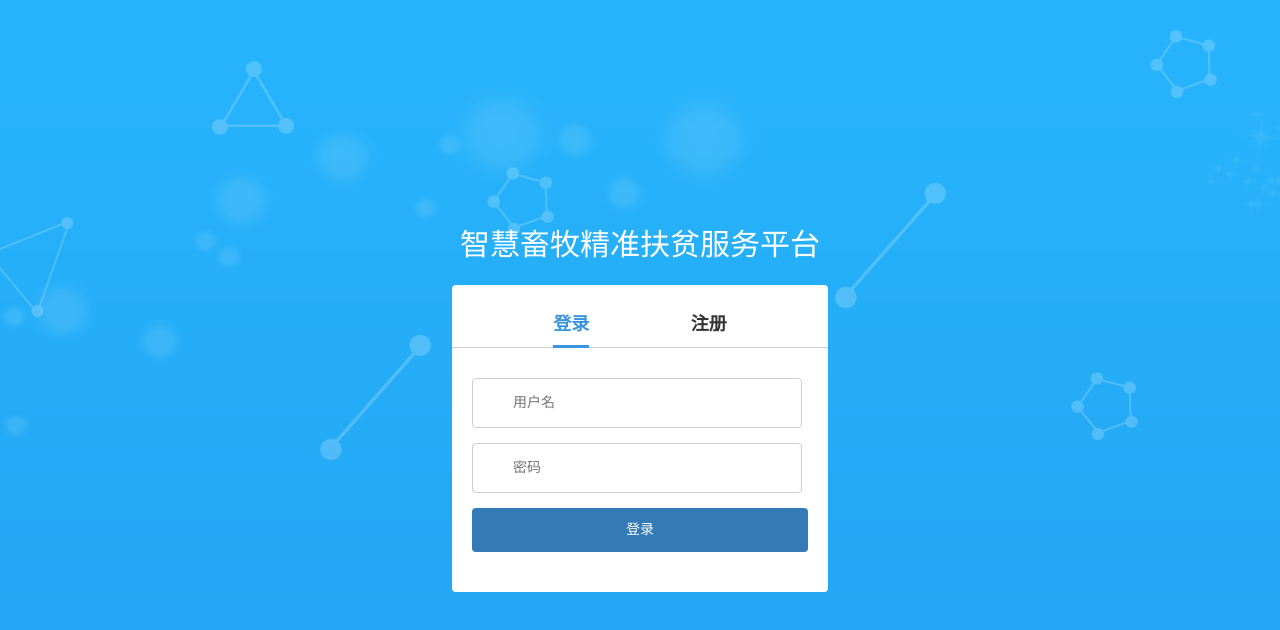
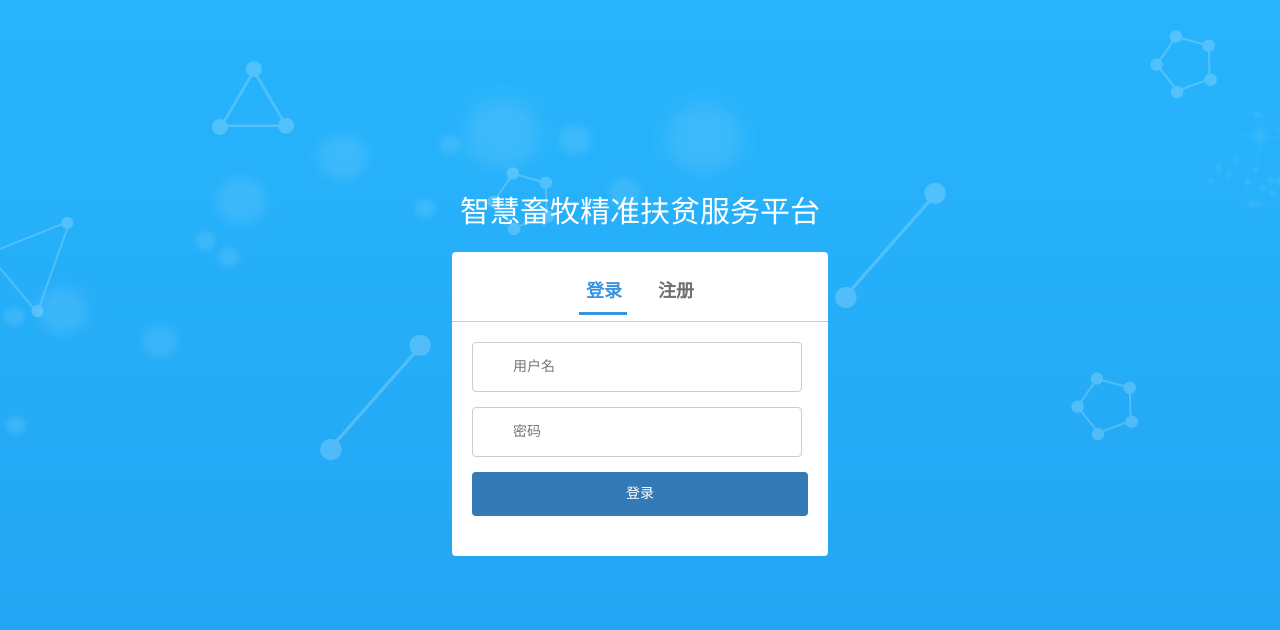
Before and after one commit to sncer/React-Echarts-Bmap, a React app: page /login in a window 1280 px wide. Shown: the top 630 px of the page. Built offline with nearby package versions, Linux system fonts and the light colour scheme.

Commit message:
修改登录注册切换方式；为loginbox增加min-height，解决切换时上下跳动问题；实现切换时字体颜色渐变和下划线动画效果；修改input onchange绑定方式。

```diff
--- a/src/components/loginInput/LoginInput.js
+++ b/src/components/loginInput/LoginInput.js
@@ -8,12 +8,12 @@ export class LoginInput extends Component{
 			username:"",
 			password:"",
 		};
-		this.stateChange=this.stateChange.bind(this);
+		this.handleChange=this.handleChange.bind(this);
 	}
 
 	// 监听input中的数据，保存到State中
-	stateChange(e){
-		let target=e.target;
+	handleChange(e){
+		const target=e.target;
 		this.setState({
 			[target.name]:target.value
 		});
@@ -21,12 +21,12 @@ export class LoginInput extends Component{
 
 	render(){
 		return (
-			<div className="loginInput" onChange={this.stateChange}>
+			<div className="loginInput">
                 <label>
-                    <input type="text" name="username" value={this.state.username} placeholder="用户名"/>
+                    <input type="text" name="username" value={this.state.username} onChange={this.handleChange} placeholder="用户名"/>
 	            </label>
 	            <label>
-	                <input type="password" name="password" value={this.state.password}  placeholder="密码"/>
+	                <input type="password" name="password" value={this.state.password} onChange={this.handleChange} placeholder="密码"/>
 	            </label>
 	            <button className="btn btn-primary">登录</button>
             </div>
--- a/src/components/registerInput/RegisterInput.js
+++ b/src/components/registerInput/RegisterInput.js
@@ -9,14 +9,11 @@ export class RegisterInput extends Component{
 			password:"",
 			rePassword:""
 		};
-		// this.changeUsername=this.changeUsername.bind(this);
-		// this.changePassword=this.changePassword.bind(this);
-		// this.changeRepassword=this.changeRepassword.bind(this);
-		this.stateChange=this.stateChange.bind(this);
+		this.handleChange=this.handleChange.bind(this);
 	}
 
-	stateChange(e){
-		let target=e.target;
+	handleChange(e){
+		const target=e.target;
 		this.setState({
 			[target.name]:target.value
 		});
@@ -24,15 +21,15 @@ export class RegisterInput extends Component{
 
 	render(){
 		return (
-			<div className="loginInput" onChange={this.stateChange}>
+			<div className="loginInput">
                 <label>
-                    <input type="text" name="username" value={this.state.username} placeholder="用户名"/>
+                    <input type="text" name="username" value={this.state.username} onChange={this.handleChange} placeholder="用户名"/>
 	            </label>
 	            <label>
-	                <input type="password" name="password" value={this.state.password} placeholder="密码"/>
+	                <input type="password" name="password" value={this.state.password} onChange={this.handleChange} placeholder="密码"/>
 	            </label>
 	            <label>
-	                <input type="password" name="rePassword" value={this.state.rePassword}  placeholder="再次输入密码"/>
+	                <input type="password" name="rePassword" value={this.state.rePassword} onChange={this.handleChange} placeholder="再次输入密码"/>
 	            </label>
 	            <button className="btn btn-primary">注册</button>
             </div>
--- a/src/pages/login/Login.js
+++ b/src/pages/login/Login.js
@@ -7,32 +7,36 @@ export class Login extends Component {
 	constructor(props){
 		super(props);
 		this.state={
-			hasAccount:true
+			tabIndex:0
 		};
-		this.logNavClick=this.logNavClick.bind(this);
-		this.regNavClick=this.regNavClick.bind(this);
 	}
-	logNavClick(){
+	componentDidUpdate(){
+		const slidebar=document.getElementsByClassName("slidebar")[0];
+		if(this.state.tabIndex==1){
+			slidebar.style.left="5.2em";
+		}else{
+			slidebar.style.left="0";
+		}
+	}
+	changeTabIndex(index,e){
 		this.setState({
-			hasAccount:true
-		});
-	}
-	regNavClick(){
-		this.setState({
-			hasAccount:false
+			tabIndex:index
 		});
 	}
 	render() {
-		let hasAccount=this.state.hasAccount;
+		let tabIndex=this.state.tabIndex;
 		return (
 			<div className="login-box">
 				<h1>智慧畜牧精准扶贫服务平台</h1>
                 <form>
-                	<h2>
-						<span className={hasAccount?"active":""} onClick={this.logNavClick}>登录</span>
-						<span className={hasAccount?"":"active"} onClick={this.regNavClick}>注册</span>
-                	</h2>
-                	{hasAccount?<LoginInput/>:<RegisterInput/>}
+                	<div className="tab-nav">
+						<div className="nav-slider">
+							<a className={tabIndex==0?"active":""} onClick={(e)=>this.changeTabIndex(0,e)}>登录</a>
+							<a className={tabIndex==1?"active":""} onClick={(e)=>this.changeTabIndex(1,e)}>注册</a>
+							<span className="slidebar"></span>
+						</div>
+                	</div>
+                	{tabIndex==0?<LoginInput/>:<RegisterInput/>}
                 </form>
             </div>
 		);
--- a/src/pages/login/Login.scss
+++ b/src/pages/login/Login.scss
@@ -13,6 +13,7 @@
       position: absolute;
       top: 50%;
       left:50%;
+      min-height: 450px;
       transform: translate(-50%,-50%);
       h1 {
           font-size: 30px;
@@ -25,26 +26,44 @@
           padding: 15px 0 20px;
           background-color: #fff;
           border-radius: 4px;
-          h2{
-            display: flex;
-            justify-content: space-around;
-            justify-content: space-evenly;
-            margin-top: 0;
-            height: 48px;
+          .tab-nav{
             border-bottom: 1px solid #ccc;
             text-align: center;
-            span{
-                display: inline-block;
-                height: 48px;
+            .nav-slider{
+              position: relative;
+              display: inline-block;
+              a{
+                float: left;
+                width:4em;
                 line-height: 48px;
                 font-size: 18px;
-                font-weight: 700;
+                font-weight: bold;
+                color:#333;
+                opacity: .7;
                 cursor:pointer;
+                transition: opacity .15s, color .15s;
+                -webkit-transition: opacity .15s, color .15s;
+                &:hover{
+                  opacity:1;
+                  text-decoration: none;
+                }
               }
-            .active{
+              .active{
+                opacity: 1;
                 color:#3994e0;
-                border-bottom: 3px solid #3994e0;
-             }
+              }
+              .slidebar{
+                position: absolute;
+                left:0;
+                bottom:0;
+                margin:0 .8em;
+                width:3.4em;
+                height: 3px;
+                background: #3994e0;
+                -webkit-transition:left .15s ease-in;
+                transition:left .15s ease-in;
+              }
+            }
           }
       }
   }
```
